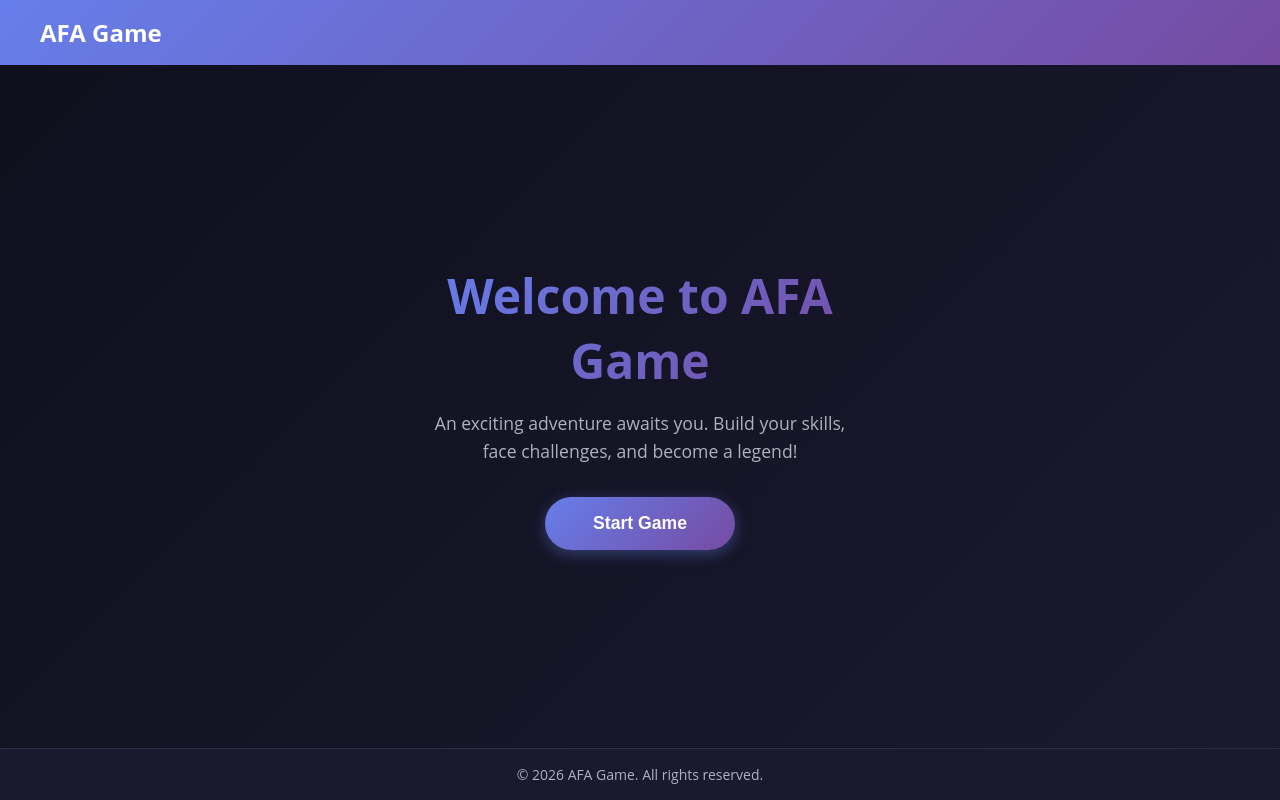
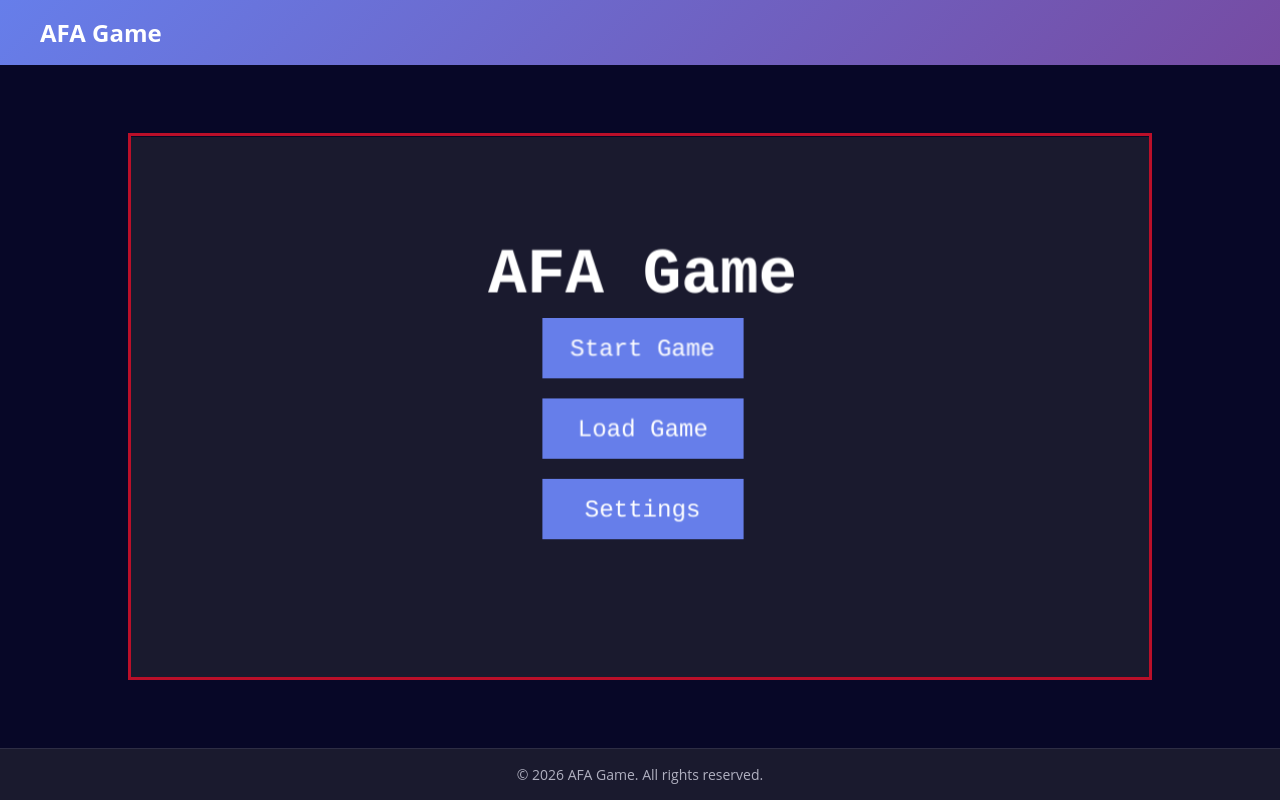
Before and after one commit to ali-ham-dev/afa-game-1, a Vue app: page / in a window 1280 px wide. Built offline with nearby package versions, Linux system fonts and the light colour scheme.

Commit message:
Adds a menu scene and moved files to scene folder. Removed GameBox start game button.

```diff
--- a/src/components/GameBox.vue
+++ b/src/components/GameBox.vue
@@ -1,7 +1,7 @@
 <script setup lang="ts">
 import { onMounted, onUnmounted } from 'vue';
 import Phaser from 'phaser';
-import { createGameConfig } from '../game/gameConfig';
+import { createGameConfig } from '../game/index';
 
 let game: Phaser.Game | null = null;
 
@@ -36,7 +36,7 @@ onUnmounted(() => {
     #game-container {
         width: 80%;
         height: 80%;
-        border: 0.4rem solid #ba0f29;
+        border: 0.2rem solid #ba0f29;
         overflow: hidden;
     }
 }
--- /dev/null
+++ b/src/game/index.ts
@@ -0,0 +1,32 @@
+import Phaser from 'phaser';
+import { MenuScene } from './scenes/menuScene';
+import { ActionScene } from './scenes/actionScene1';
+
+export const createGameConfig = (parentElement: string): Phaser.Types.Core.GameConfig => {
+  const container = document.getElementById(parentElement);
+  const width = container?.clientWidth;
+  const height = container?.clientHeight;
+
+  const gravityX = 0;
+  const gravityY = 300;
+
+  return {
+    type: Phaser.AUTO,
+    width: width,
+    height: height,
+    parent: parentElement,
+    physics: {
+      default: 'arcade',
+      arcade: {
+        gravity: { x: gravityX, y: gravityY },
+        debug: false
+      }
+    },
+    scale: {
+      mode: Phaser.Scale.FIT,
+      autoCenter: Phaser.Scale.CENTER_BOTH
+    },
+    scene: [MenuScene, ActionScene],
+    backgroundColor: '#1a1a2e'
+  };
+}
--- a/src/game/gameConfig.ts
+++ b/src/game/scenes/actionScene1.ts
@@ -1,9 +1,9 @@
 import Phaser from 'phaser';
-import bgImage from './assets/bg.png';
-import basketImage from './assets/basket.png';
-import apple from './assets/apple.png';
+import bgImage from '../assets/bg.png';
+import basketImage from '../assets/basket.png';
+import apple from '../assets/apple.png';
 
-class GameScene extends Phaser.Scene {
+export class ActionScene extends Phaser.Scene {
     basket!: Phaser.Physics.Arcade.Image;
     cursor!: Phaser.Types.Input.Keyboard.CursorKeys;
     apple!: Phaser.Physics.Arcade.Image;
@@ -15,7 +15,7 @@ class GameScene extends Phaser.Scene {
     gameOverText!: Phaser.GameObjects.Text;
 
     constructor() {
-        super('GameScene');
+        super('ActionScene');
     }
 
     preload() {
@@ -133,32 +133,3 @@ class GameScene extends Phaser.Scene {
         this.gameOverText.setDepth(100);
     }
 }
-
-export const createGameConfig = (parentElement: string): Phaser.Types.Core.GameConfig => {
-  const container = document.getElementById(parentElement);
-  const width = container?.clientWidth;
-  const height = container?.clientHeight;
-
-  const gravityX = 0;
-  const gravityY = 300;
-
-  return {
-    type: Phaser.AUTO,
-    width: width,
-    height: height,
-    parent: parentElement,
-    physics: {
-      default: 'arcade',
-      arcade: {
-        gravity: { x: gravityX, y: gravityY },
-        debug: false
-      }
-    },
-    scale: {
-      mode: Phaser.Scale.FIT,
-      autoCenter: Phaser.Scale.CENTER_BOTH
-    },
-    scene: GameScene,
-    backgroundColor: '#1a1a2e'
-  };
-}
--- /dev/null
+++ b/src/game/scenes/menuScene.ts
@@ -0,0 +1,101 @@
+import Phaser from 'phaser';
+
+export class MenuScene extends Phaser.Scene {
+  constructor() {
+    super('MenuScene');
+  }
+
+  preload() {
+    // Load menu assets if needed
+  }
+
+  create() {
+    // --- Background ---
+    const bg = this.add.rectangle(
+      this.scale.width / 2,
+      this.scale.height / 2,
+      this.scale.width,
+      this.scale.height,
+      0x1a1a2e
+    );
+
+    // --- Title ---
+    const title = this.add.text(
+      this.scale.width / 2,
+      this.scale.height / 4,
+      'AFA Game',
+      {
+        fontSize: '64px',
+        color: '#ffffff',
+        fontStyle: 'bold'
+      }
+    );
+    title.setOrigin(0.5);
+
+    // --- Start Button ---
+    const startBtn = this.add.rectangle(
+      this.scale.width / 2,
+      this.scale.height / 2 - 60,
+      200,
+      60,
+      0x667eea
+    );
+    startBtn.setInteractive();
+    startBtn.on('pointerover', () => startBtn.setFillStyle(0x764ba2));
+    startBtn.on('pointerout', () => startBtn.setFillStyle(0x667eea));
+startBtn.on('pointerdown', () => this.scene.start('ActionScene'));
+
+    const startText = this.add.text(
+      this.scale.width / 2,
+      this.scale.height / 2 - 60,
+      'Start Game',
+      { fontSize: '24px', color: '#ffffff' }
+    );
+    startText.setOrigin(0.5);
+
+    // --- Load Button ---
+    const loadBtn = this.add.rectangle(
+      this.scale.width / 2,
+      this.scale.height / 2 + 20,
+      200,
+      60,
+      0x667eea
+    );
+    loadBtn.setInteractive();
+    loadBtn.on('pointerover', () => loadBtn.setFillStyle(0x764ba2));
+    loadBtn.on('pointerout', () => loadBtn.setFillStyle(0x667eea));
+loadBtn.on('pointerdown', () => this.scene.start('ActionScene'));
+
+    const loadText = this.add.text(
+      this.scale.width / 2,
+      this.scale.height / 2 + 20,
+      'Load Game',
+      { fontSize: '24px', color: '#ffffff' }
+    );
+    loadText.setOrigin(0.5);
+
+    // --- Settings Button ---
+    const settingsBtn = this.add.rectangle(
+      this.scale.width / 2,
+      this.scale.height / 2 + 100,
+      200,
+      60,
+      0x667eea
+    );
+    settingsBtn.setInteractive();
+    settingsBtn.on('pointerover', () => settingsBtn.setFillStyle(0x764ba2));
+    settingsBtn.on('pointerout', () => settingsBtn.setFillStyle(0x667eea));
+    settingsBtn.on('pointerdown', () => {
+      console.log('Settings - Coming soon!');
+      // TODO: Implement settings
+    });
+
+    const settingsText = this.add.text(
+      this.scale.width / 2,
+      this.scale.height / 2 + 100,
+      'Settings',
+      { fontSize: '24px', color: '#ffffff' }
+    );
+    settingsText.setOrigin(0.5);
+  }
+}
--- a/src/pages/LandingPage.vue
+++ b/src/pages/LandingPage.vue
@@ -1,14 +1,7 @@
 <script setup lang="ts">
-import { ref } from 'vue'
 import Header from '../components/Header.vue'
 import Footer from '../components/Footer.vue'
 import GameBox from '../components/GameBox.vue'
-
-const showGame = ref(false)
-
-const startGame = () => {
-  showGame.value = true
-}
 </script>
 
 <template>
@@ -16,19 +9,7 @@ const startGame = () => {
     <Header />
 
     <main class="main-content">
-      <div v-if="!showGame" class="welcome-section">
-        <div class="welcome-container">
-          <h2 class="title">Welcome to AFA Game</h2>
-          <p class="description">
-            An exciting adventure awaits you. Build your skills, face challenges, and become a legend!
-          </p>
-          <button class="start-button" @click="startGame">
-            Start Game
-          </button>
-        </div>
-      </div>
-
-      <div v-else class="game-section">
+      <div class="game-section">
         <GameBox />
       </div>
     </main>
@@ -50,72 +31,12 @@ const startGame = () => {
   display: flex;
   justify-content: center;
   align-items: center;
-  background: linear-gradient(135deg, #0f0f1e 0%, #1a1a2e 100%);
+  background: linear-gradient(135deg, #190f1e 0%, #1a252e 100%);
   overflow: hidden;
-}
-
-.welcome-section {
-  text-align: center;
-  animation: fadeIn 0.6s ease-in;
-}
-
-.welcome-container {
-  max-width: 500px;
-  padding: 2rem;
-
-  .title {
-    font-size: 3rem;
-    font-weight: 700;
-    background: linear-gradient(135deg, #667eea 0%, #764ba2 100%);
-    -webkit-background-clip: text;
-    -webkit-text-fill-color: transparent;
-    background-clip: text;
-    margin-bottom: 1rem;
-  }
-
-  .description {
-    font-size: 1.1rem;
-    color: #b0b0c0;
-    margin-bottom: 2rem;
-    line-height: 1.6;
-  }
-
-  .start-button {
-    padding: 1rem 3rem;
-    font-size: 1.1rem;
-    font-weight: 600;
-    color: white;
-    background: linear-gradient(135deg, #667eea 0%, #764ba2 100%);
-    border: none;
-    border-radius: 50px;
-    cursor: pointer;
-    transition: all 0.3s ease;
-    box-shadow: 0 4px 15px rgba(102, 126, 234, 0.4);
-
-    &:hover {
-      transform: translateY(-2px);
-      box-shadow: 0 6px 20px rgba(102, 126, 234, 0.6);
-    }
-
-    &:active {
-      transform: translateY(0);
-    }
-  }
 }
 
 .game-section {
   width: 100%;
   height: 100%;
 }
-
-@keyframes fadeIn {
-  from {
-    opacity: 0;
-    transform: translateY(-20px);
-  }
-  to {
-    opacity: 1;
-    transform: translateY(0);
-  }
-}
 </style>
```
